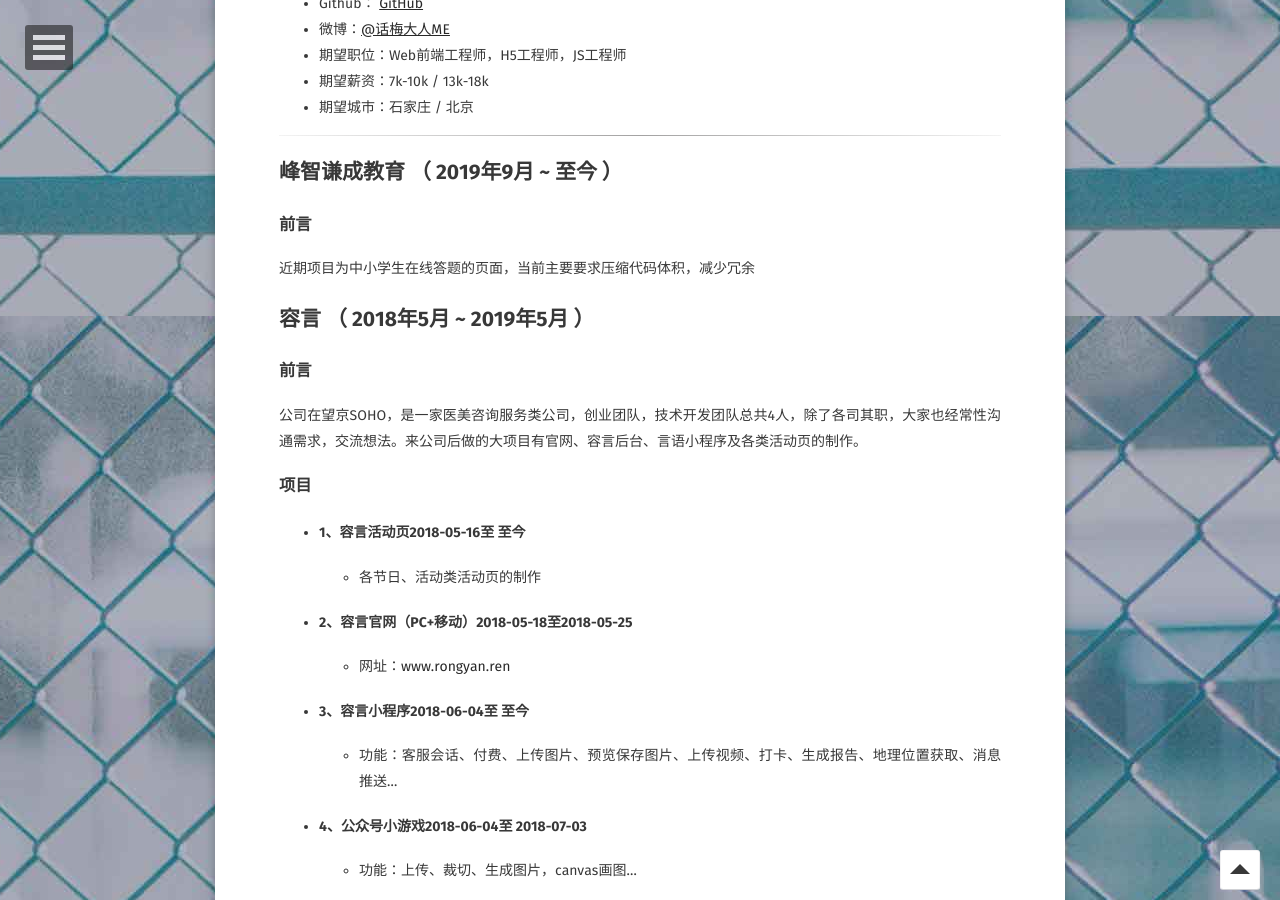
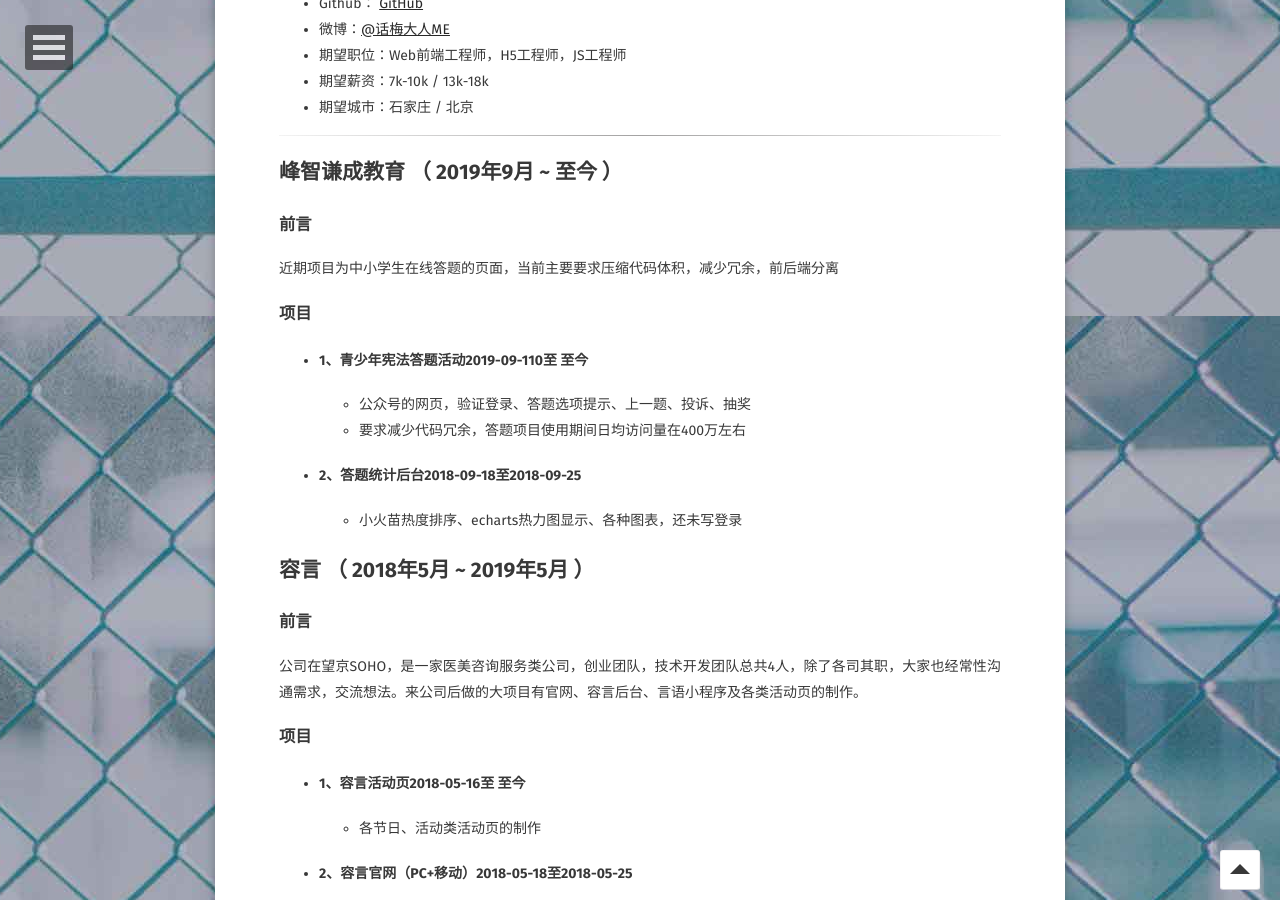
Before and after one commit to ybx13579/IceYang.github.io, a Jekyll site: the page built from about/index.md, in a window 1280 px wide and 900 px high, scrolled down 584 px. Built offline with Jekyll 4.4.1, drawn with Linux system fonts in a browser that asks for light colours; some web fonts are replaced.

Commit message:
Update index.md

```diff
--- a/about/index.md
+++ b/about/index.md
@@ -31,8 +31,23 @@ comments: false
 
 ## 峰智谦成教育 （ 2019年9月 ~ 至今 ）
 ### 前言
-近期项目为中小学生在线答题的页面，当前主要要求压缩代码体积，减少冗余
-
+近期项目为中小学生在线答题的页面，当前主要要求压缩代码体积，减少冗余，前后端分离
+### 项目
+<ul>
+    <li>
+        <h4>1、青少年宪法答题活动<span>2019-09-110至 至今</span></h4>
+        <ul>
+            <li>公众号的网页，验证登录、答题选项提示、上一题、投诉、抽奖</li>
+            <li>要求减少代码冗余，答题项目使用期间日均访问量在400万左右</li>
+        </ul>
+    </li>
+    <li>
+        <h4>2、答题统计后台<span>2018-09-18至2018-09-25</span></h4>
+        <ul>
+            <li>小火苗热度排序、echarts热力图显示、各种图表，还未写登录</li>
+        </ul>
+    </li>
+</ul>
 
 
 
```
